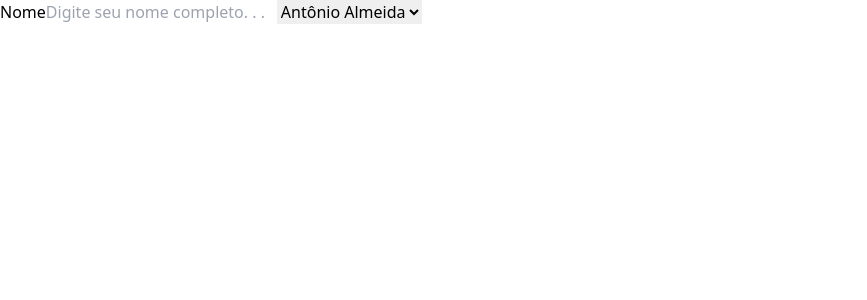
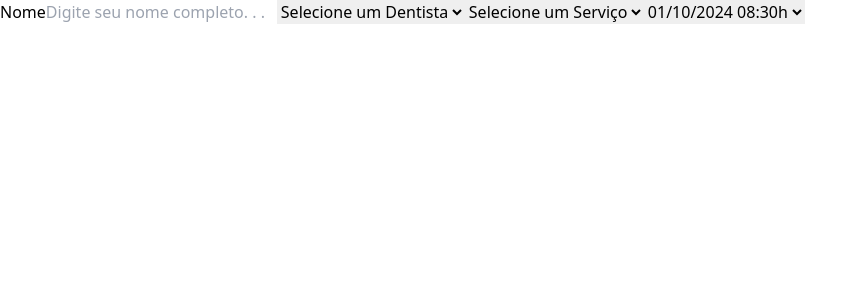
Before and after one commit to jojohanb/CRUD-Frontend, a React (Vite) app: page /agendamentos in a window 1280 px wide. Shown: the top 300 px of the page, without its empty margins (0-867 px from the left). Built offline with nearby package versions, Linux system fonts and the light colour scheme.

Commit message:
aaaaaaaaaaaaaaaaaaaaaaaa

```diff
--- a/src/Pages/Editar.jsx
+++ b/src/Pages/Editar.jsx
@@ -7,9 +7,24 @@ function Editar (){
             <select name="Dentistas" id="Dentistas">
                 <option value="Dr. Antônio Almeida">Antônio Almeida</option>
                 <option value="Dra. Ana Beatriz">Ana Beatriz</option>
+                <option value="Selecione um medico" selected>Selecione um Dentista</option>
+            </select>
+            <select name="Serviço" id="Serviço">
+                <option value="Selecione um serviço" selected>Selecione um Serviço</option>
+                <option value="Clareamento">Clareamento</option>
+                <option value="Consulta geral">Consulta geral</option>
+                <option value="Implante dentário">Implante dentario</option>
+                <option value="Tratamento de canal">Tratamento de canal</option>
+            </select>
+            <select name="Data/Hora" id="Data/Hora">
+                <option value="01/10/2024 08:30h" selected>01/10/2024 08:30h</option>
+                <option value="01/10/2024 10:30h">01/10/2024 10:30h</option>
+                <option value="01/10/2024 15:00h">01/10/2024 15:00h</option>
+                <option value="05/10/2024 08:30h">05/10/2024 08:30h</option>
+                <option value="05/10/2024 10:30h">05/10/2024 10:30h</option>
+                <option value="05/10/2024 15:30h">01/10/2024 15:30h</option>
             </select>
         </div>
-
     )
 }
 
```
